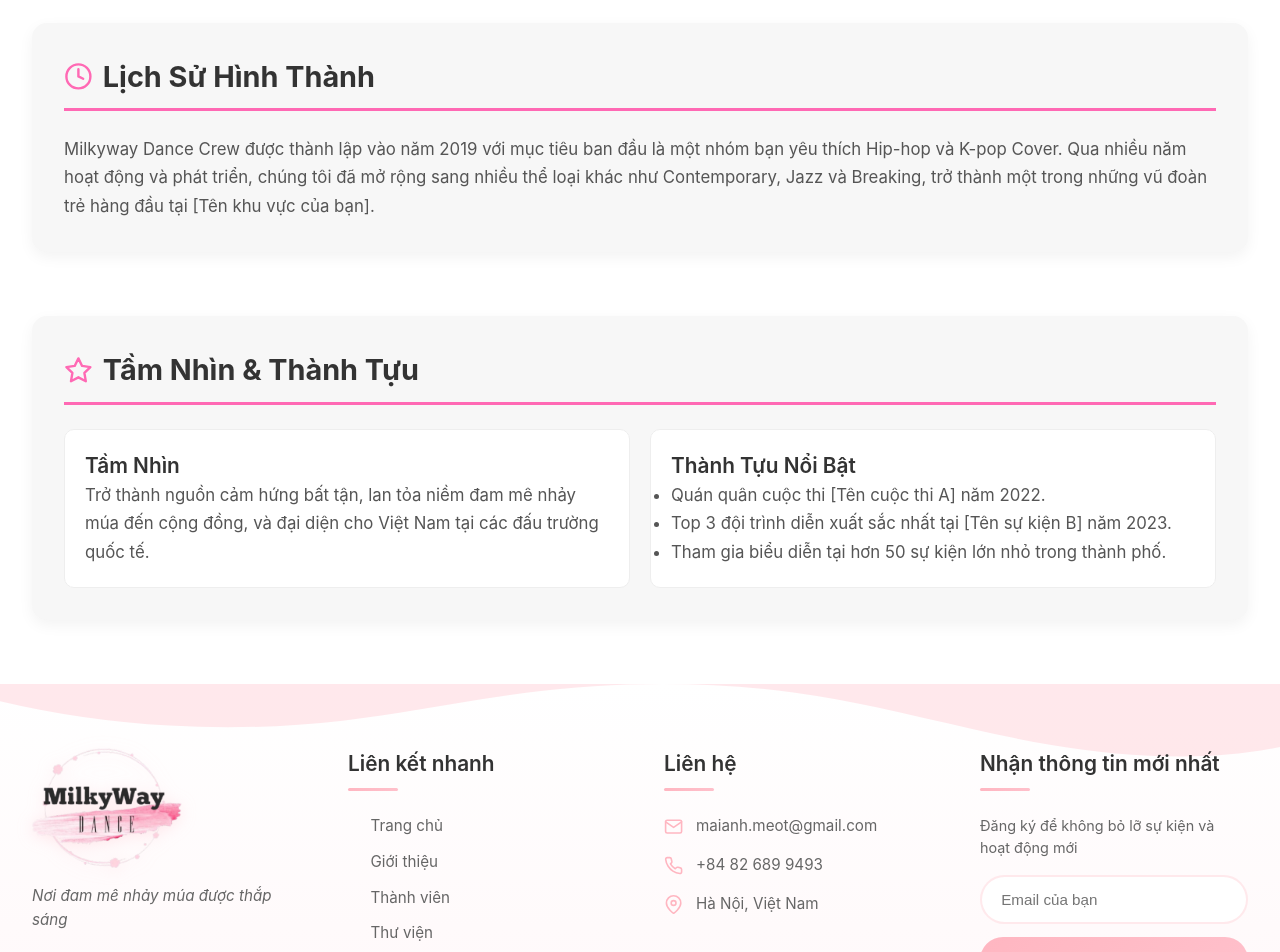
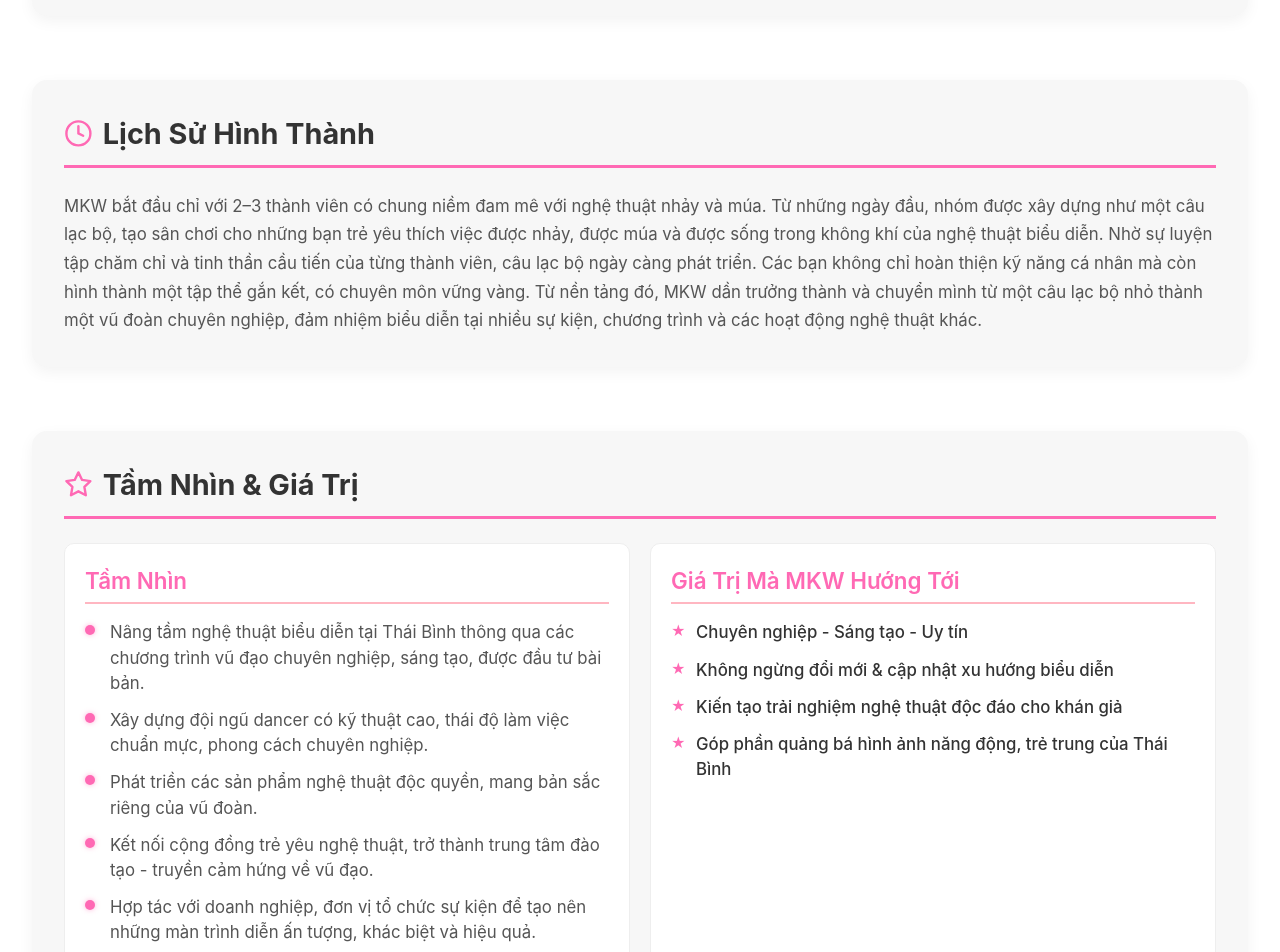
Before and after one commit to Mnauu2201/MilkyWay, a React (Vite) app: page /about in a window 1280 px wide. Shown: the part 1080-2032 px from the top of the page. Built offline with nearby package versions, Linux system fonts and the light colour scheme; no server answers.

Commit message:
thay đổi content

```diff
--- a/src/pages/About.jsx
+++ b/src/pages/About.jsx
@@ -57,10 +57,13 @@
             <FiTarget /> Sứ Mệnh của MilkyWay
           </h2>
           <p className="about-text-content">
-            MilkyWay được tạo ra với sứ mệnh trở thành điểm đến hàng đầu cho
-            cộng đồng yêu thích Dance tại Việt Nam. Chúng tôi cam kết cung cấp
-            một môi trường chuyên nghiệp, sáng tạo, nơi mỗi thành viên có thể
-            phát triển toàn diện kỹ năng và cá tính riêng biệt.
+            Nơi quy tụ những nghệ sĩ trẻ tài năng, sáng tạo và chuyên nghiệp;
+            tiên phong mang đến các tiết mục biểu diễn có tính nghệ thuật cao,
+            hiện đại, đa dạng phong cách và phù hợp với mọi sự kiện. Hướng tới
+            xây dựng một thương hiệu vững mạnh, uy tín - là lựa chọn hàng đầu
+            của các chương trình lễ hội, sự kiện doanh nghiệp, khai trương -
+            khánh thành, chương trình nghệ thuật, sự kiện văn hoá - du lịch và
+            các sản phẩm truyền thông - giải trí.
           </p>
         </section>
 
@@ -70,38 +73,59 @@
             <FiClock /> Lịch Sử Hình Thành
           </h2>
           <p className="about-text-content">
-            Milkyway Dance Crew được thành lập vào năm 2019 với mục tiêu ban đầu
-            là một nhóm bạn yêu thích Hip-hop và K-pop Cover. Qua nhiều năm hoạt
-            động và phát triển, chúng tôi đã mở rộng sang nhiều thể loại khác
-            như Contemporary, Jazz và Breaking, trở thành một trong những vũ
-            đoàn trẻ hàng đầu tại [Tên khu vực của bạn].
+            MKW bắt đầu chỉ với 2–3 thành viên có chung niềm đam mê với nghệ
+            thuật nhảy và múa. Từ những ngày đầu, nhóm được xây dựng như một câu
+            lạc bộ, tạo sân chơi cho những bạn trẻ yêu thích việc được nhảy,
+            được múa và được sống trong không khí của nghệ thuật biểu diễn. Nhờ
+            sự luyện tập chăm chỉ và tinh thần cầu tiến của từng thành viên, câu
+            lạc bộ ngày càng phát triển. Các bạn không chỉ hoàn thiện kỹ năng cá
+            nhân mà còn hình thành một tập thể gắn kết, có chuyên môn vững vàng.
+            Từ nền tảng đó, MKW dần trưởng thành và chuyển mình từ một câu lạc
+            bộ nhỏ thành một vũ đoàn chuyên nghiệp, đảm nhiệm biểu diễn tại
+            nhiều sự kiện, chương trình và các hoạt động nghệ thuật khác.
           </p>
         </section>
 
         {/* TẦM NHÌN & THÀNH TỰU */}
         <section className="about-section vision-section">
           <h2 className="about-heading-section">
-            <FiStar /> Tầm Nhìn & Thành Tựu
+            <FiStar /> Tầm Nhìn & Giá Trị
           </h2>
           <div className="mission-cards">
             <div className="card">
               <h3>Tầm Nhìn</h3>
-              <p>
-                Trở thành nguồn cảm hứng bất tận, lan tỏa niềm đam mê nhảy múa
-                đến cộng đồng, và đại diện cho Việt Nam tại các đấu trường quốc
-                tế.
-              </p>
+              <ul>
+                <li>
+                  Nâng tầm nghệ thuật biểu diễn tại Thái Bình thông qua các
+                  chương trình vũ đạo chuyên nghiệp, sáng tạo, được đầu tư bài
+                  bản.
+                </li>
+                <li>
+                  Xây dựng đội ngũ dancer có kỹ thuật cao, thái độ làm việc
+                  chuẩn mực, phong cách chuyên nghiệp.
+                </li>
+                <li>
+                  Phát triền các sản phẩm nghệ thuật độc quyền, mang bản sắc
+                  riêng của vũ đoàn.
+                </li>
+                <li>
+                  Kết nối cộng đồng trẻ yêu nghệ thuật, trở thành trung tâm đào
+                  tạo - truyền cảm hứng về vũ đạo.
+                </li>
+                <li>
+                  Hợp tác với doanh nghiệp, đơn vị tổ chức sự kiện để tạo nên
+                  những màn trình diễn ấn tượng, khác biệt và hiệu quả.
+                </li>
+              </ul>
             </div>
             <div className="card">
-              <h3>Thành Tựu Nổi Bật</h3>
+              <h3>Giá Trị Mà MKW Hướng Tới</h3>
               <ul>
-                <li>Quán quân cuộc thi [Tên cuộc thi A] năm 2022.</li>
+                <li>Chuyên nghiệp - Sáng tạo - Uy tín</li>
+                <li>Không ngừng đổi mới & cập nhật xu hướng biểu diễn</li>
+                <li>Kiến tạo trải nghiệm nghệ thuật độc đáo cho khán giả</li>
                 <li>
-                  Top 3 đội trình diễn xuất sắc nhất tại [Tên sự kiện B] năm
-                  2023.
-                </li>
-                <li>
-                  Tham gia biểu diễn tại hơn 50 sự kiện lớn nhỏ trong thành phố.
+                  Góp phần quảng bá hình ảnh năng động, trẻ trung của Thái Bình
                 </li>
               </ul>
             </div>
--- a/src/pages/PageDefaults.css
+++ b/src/pages/PageDefaults.css
@@ -15,7 +15,7 @@
 
 .page-header h1 {
     font-size: 2.5rem;
-    color: #333;
+    color: #ffffff;
     margin: 0;
 }
 
@@ -575,3 +575,75 @@
         margin: 0 auto 1rem auto;
     }
 }
+
+
+.mission-cards ul {
+    list-style: none;
+    /* Loại bỏ dấu gạch đầu dòng mặc định */
+    padding-left: 0;
+    /* Loại bỏ padding mặc định */
+    margin-top: 1rem;
+}
+
+/* Style cho từng mục li */
+.mission-cards li {
+    position: relative;
+    /* Thiết lập cho việc đặt icon */
+    padding-left: 25px;
+    /* Tạo khoảng trống cho icon tùy chỉnh */
+    margin-bottom: 12px;
+    /* Tăng khoảng cách giữa các mục */
+    font-size: 1.05rem;
+    line-height: 1.5;
+}
+
+/* Tạo icon/dấu gạch đầu dòng tùy chỉnh (Sử dụng CSS pseudo-element) */
+.mission-cards li::before {
+    content: " ";
+    /* Nội dung rỗng */
+    position: absolute;
+    left: 0;
+    top: 5px;
+    /* Căn chỉnh theo chiều dọc */
+    width: 10px;
+    height: 10px;
+    background-color: #FF69B4;
+    /* Màu chủ đạo của MilkyWay */
+    border-radius: 50%;
+    /* Hình tròn */
+    box-shadow: 0 0 5px rgba(255, 105, 180, 0.5);
+    /* Đổ bóng nhẹ */
+}
+
+/* Cải thiện tiêu đề thẻ (nếu cần) */
+.mission-cards .card h3 {
+    border-bottom: 2px solid #FFB6C1;
+    /* Đường gạch dưới nhẹ */
+    padding-bottom: 5px;
+    margin-bottom: 15px;
+    color: #FF69B4;
+    /* Màu chủ đạo cho tiêu đề phụ */
+    font-size: 1.4rem;
+}
+
+/* Style đặc biệt cho các giá trị cốt lõi để nổi bật hơn */
+.mission-cards .card:last-child li {
+    font-weight: 500;
+    color: #333;
+}
+
+/* Thay dấu tròn bằng dấu ngôi sao cho phần Giá Trị */
+.mission-cards .card:last-child li::before {
+    content: "★";
+    /* Dùng ký tự Unicode hoặc biểu tượng */
+    font-size: 14px;
+    /* Kích thước */
+    top: 0;
+    left: 0;
+    width: auto;
+    height: auto;
+    background: none;
+    color: #FF69B4;
+    /* Màu hồng chủ đạo */
+    box-shadow: none;
+}
```
